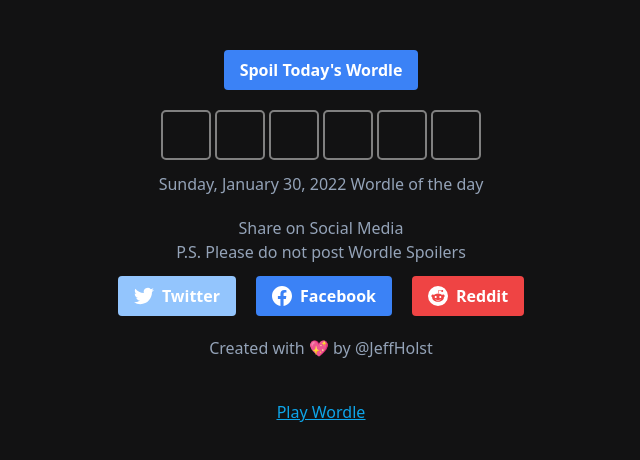
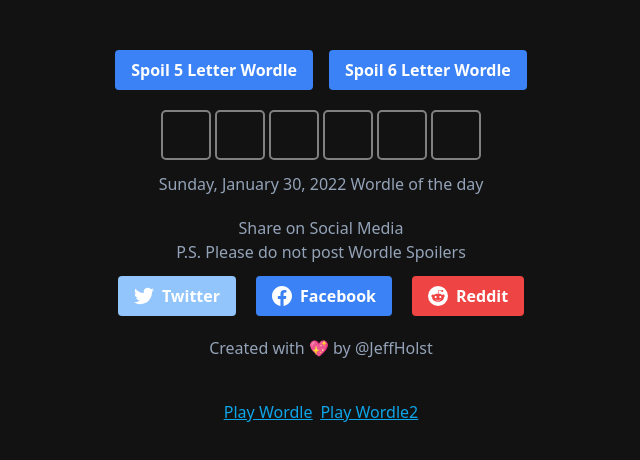
Before and after one commit to jeffholst/wordle-spoiler, a Vue app: page / in a window 1280 px wide. Shown: the top 460 px of the page, without its empty margins (319-959 px from the left). Built offline with nearby package versions, Linux system fonts and the light colour scheme.

Commit message:
chore: 5 or 6 letters

```diff
--- a/src/App.vue
+++ b/src/App.vue
@@ -15,6 +15,11 @@
 const wordleLength = ref(6)
 
 onMounted(() => {});
+
+function showWordleSoltution(wordleCount: number) {
+  wordleLength.value = wordleCount;
+  showWordle.value = true;
+}
 
 function facebook() {
   let destURL = "https://www.facebook.com/sharer/sharer.php?u=";
@@ -43,7 +48,7 @@
 <template>
   <div class="text-center pt-5" style="padding-top: 50px">
     <button
-      @click="showWordle = true"
+      @click="showWordleSoltution(5)"
       class="
         bg-blue-500
         hover:bg-blue-700
@@ -54,7 +59,23 @@
         rounded
       "
     >
-      Spoil Today's Wordle
+      Spoil 5 Letter Wordle
+    </button>
+
+    <button
+      @click="showWordleSoltution(6)"
+      class="
+        ml-4
+        bg-blue-500
+        hover:bg-blue-700
+        text-white
+        font-bold
+        py-2
+        px-4
+        rounded
+      "
+    >
+      Spoil 6 Letter Wordle
     </button>
   </div>
   <WordRow class="pt-5" :showWordle="showWordle" :wordle-length="parseInt(wordleLength)"/>
@@ -161,6 +182,7 @@
     </div>
     <div class="pt-10 text-center underline text-sky-500">
       <a href="https://www.powerlanguage.co.uk/wordle/">Play Wordle</a>
+      <a class="ml-2" href="https://www.wordle2.in/">Play Wordle2</a>
     </div>
   </div>
 </template>
--- a/src/components/WordRow.vue
+++ b/src/components/WordRow.vue
@@ -29,7 +29,17 @@
   }
 )
 
+watch(
+  () => props.wordleLength,
+  (newVal, prevVal) => {
+    answer.value = props.wordleLength === 5 ? ["", "", "", "", ""] : ["", "", "", "", "", ""]
+    solution.value = props.wordleLength === 5 ? GetTodaysWordle5() : GetTodaysWordle6()
+    showAnswer()
+  }
+)
+
 async function showAnswer() {
+  counter.value = 0
   for (let loop = 0; loop < props.wordleLength; loop++)
   {
       answer.value[loop] = solution.value[loop]
@@ -41,9 +51,7 @@
       counter.value++
       await new Promise(resolve => setTimeout(resolve, 125));
   }
-
 }
-
 
 </script>
 
```
